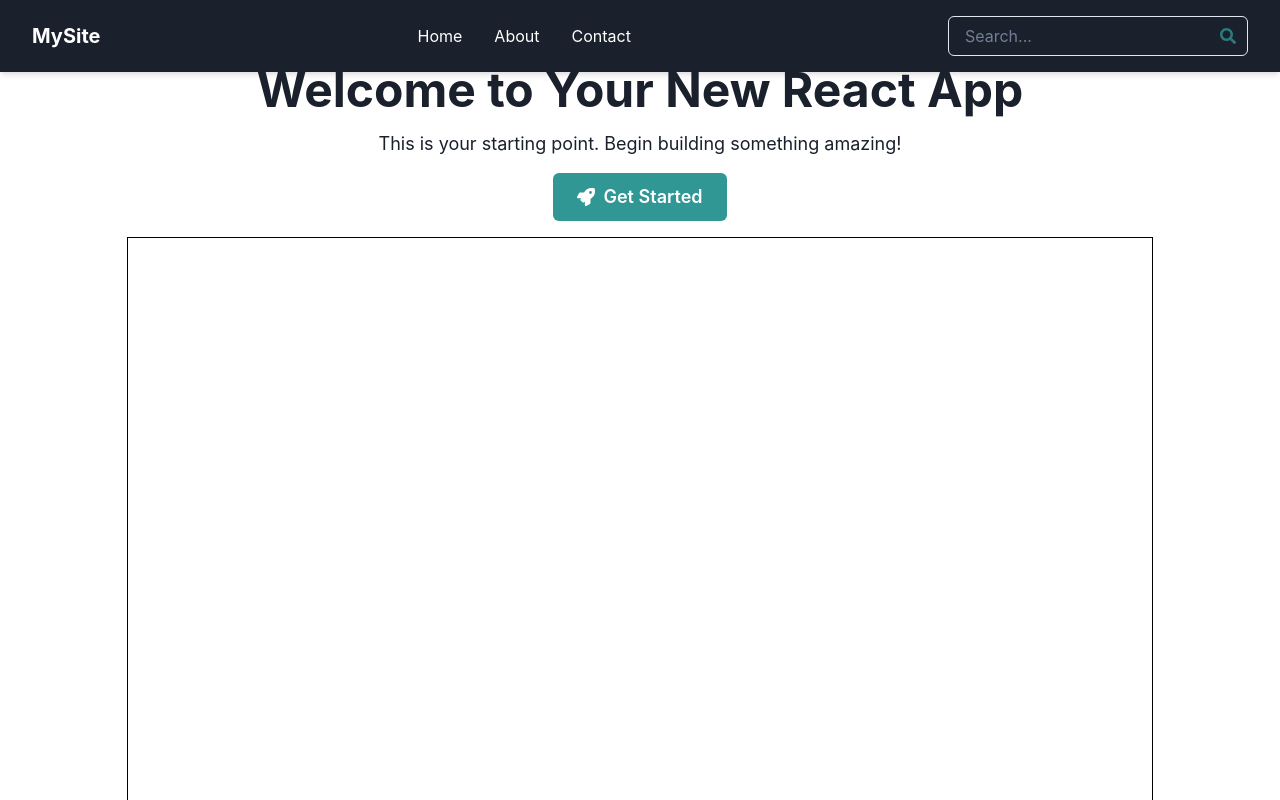
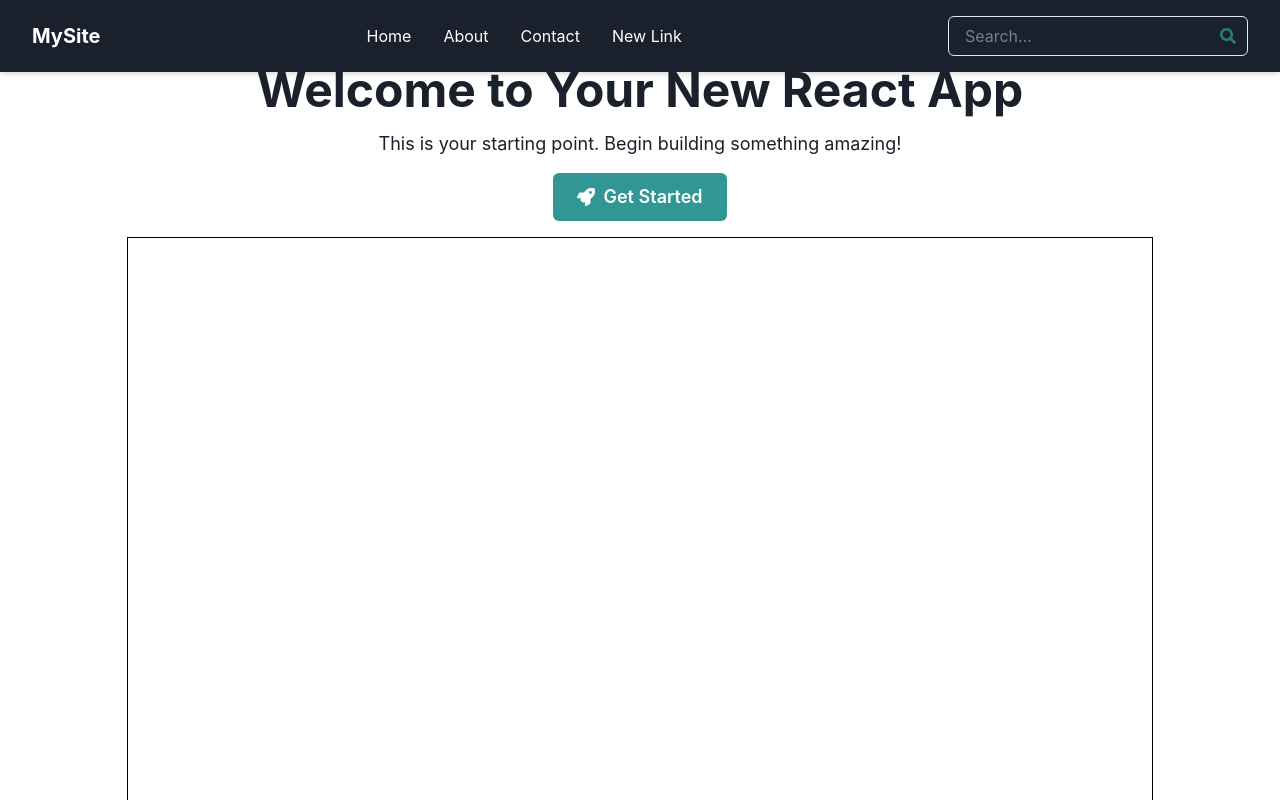
Before and after one commit to GPT-Engineer-App-Dev/react-skeleton, a React (Vite) app: page / in a window 1280 px wide. Shown: the top 800 px of the page. Built offline with nearby package versions, Linux system fonts and the light colour scheme.

Commit message:
Added a new link to the navigation bar in the Header component.

```diff
--- a/src/components/Header.jsx
+++ b/src/components/Header.jsx
@@ -22,6 +22,9 @@ const Header = () => {
           <Link as={RouterLink} to="/contact" _hover={{ textDecoration: "none", color: "teal.300" }}>
             Contact
           </Link>
+          <Link as={RouterLink} to="/new-link" _hover={{ textDecoration: "none", color: "teal.300" }}>
+            New Link
+          </Link> {/* New navigation link */}
         </HStack>
 
         {/* Search Bar */}
```
